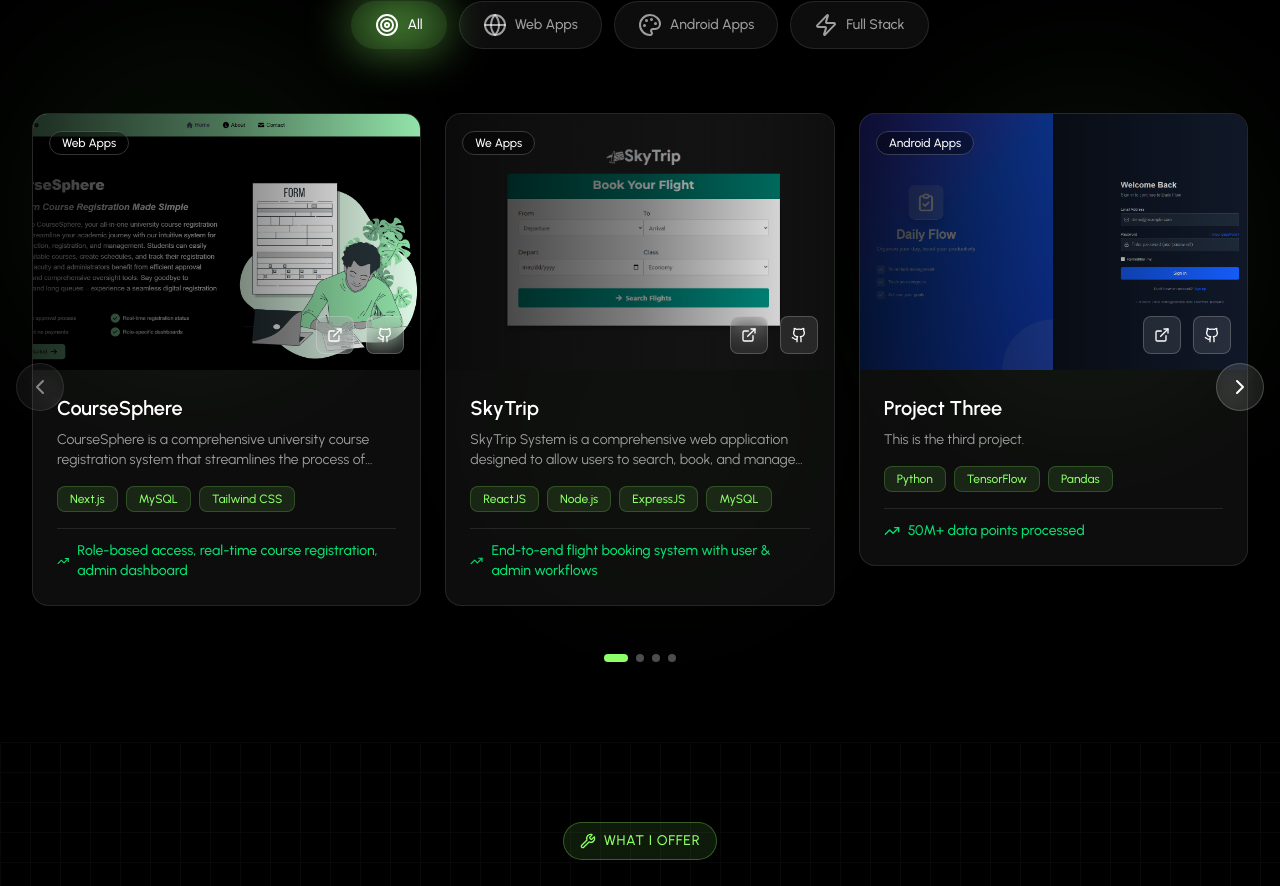
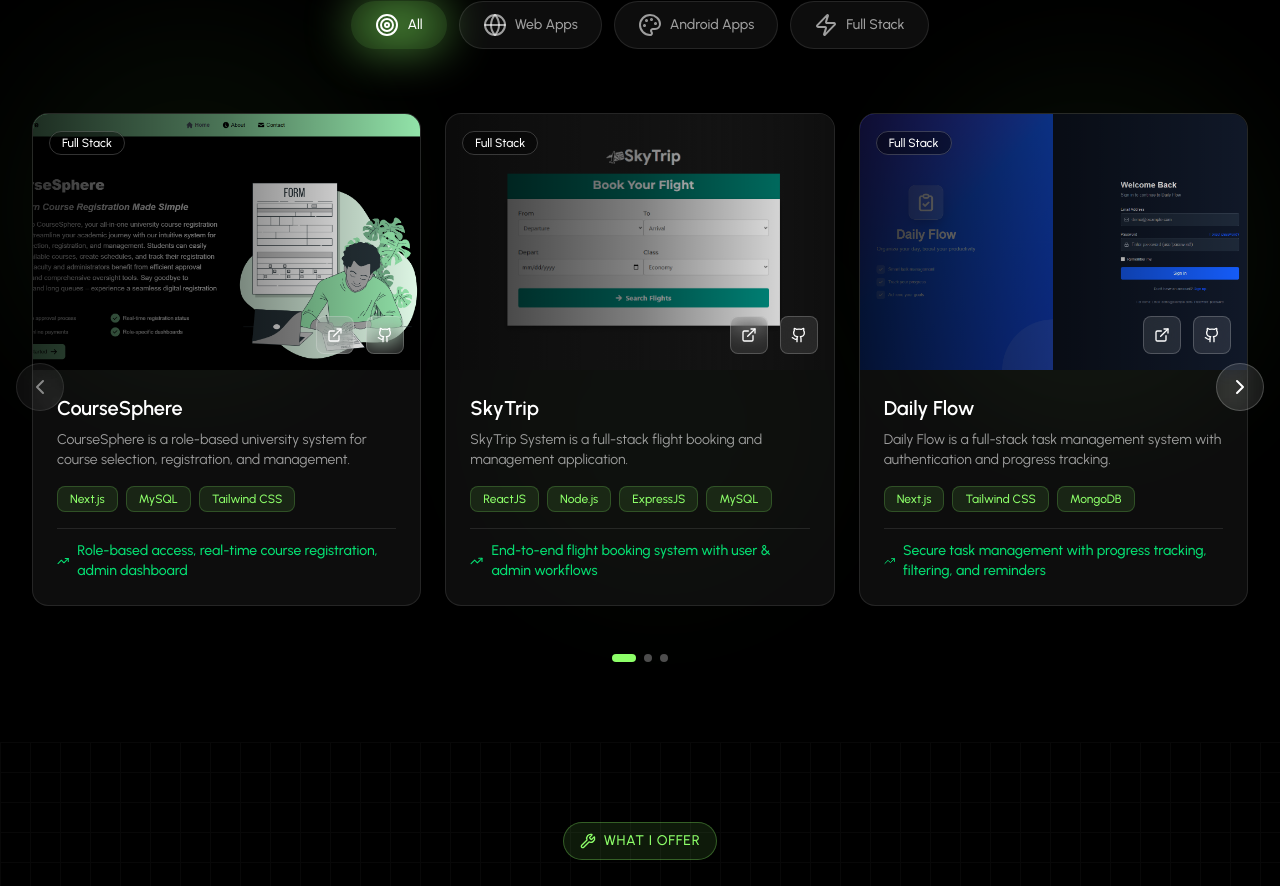
Before and after one commit to tajwone17/portfolio-tajwone, a React (Vite) app: page / in a window 1280 px wide. Shown: the part 3100-3986 px from the top of the page. Built offline with nearby package versions, Linux system fonts and the light colour scheme.

Commit message:
Refactor code structure for improved readability and maintainability

```diff
--- a/src/data/projects.js
+++ b/src/data/projects.js
@@ -3,8 +3,8 @@ export const projects = [
     id: 1,
     title: "CourseSphere",
     description:
-      "CourseSphere is a comprehensive university course registration system that streamlines the process of course selection, registration, and management for students, advisors, and administrators.",
-    category: "Web Apps",
+      "CourseSphere is a role-based university system for course selection, registration, and management.",
+    category: "Full Stack",
     technologies: ["Next.js", "MySQL", "Tailwind CSS"],
     metrics:
       "Role-based access, real-time course registration, admin dashboard",
@@ -18,8 +18,8 @@ export const projects = [
     id: 2,
     title: "SkyTrip",
     description:
-      "SkyTrip System is a comprehensive web application designed to allow users to search, book, and manage flight reservations. The system provides users with the ability to select flights, make secure payments, and receive booking confirmations. Additionally, an **Admin Panel** is included for administrators to manage flight listings, airlines, and other related functionalities.",
-    category: "We Apps",
+      "SkyTrip System is a full-stack flight booking and management application.",
+    category: "Full Stack",
     technologies: ["ReactJS", "Node.js", "ExpressJS", "MySQL"],
     metrics: "End-to-end flight booking system with user & admin workflows",
     image: "/images/projects/project-two.png",
@@ -29,47 +29,53 @@ export const projects = [
   },
   {
     id: 3,
-    title: "Project Three",
-    description: "This is the third project.",
-    category: "Android Apps",
+    title: "Daily Flow",
+    description:
+      "Daily Flow is a full-stack task management system with authentication and progress tracking.",
+    category: "Full Stack",
     image: "/images/projects/project-three.png",
-    technologies: ["Python", "TensorFlow", "Pandas"],
-    metrics: "50M+ data points processed",
-    demoUrl: "https://demo.projectthree.com",
-    githubUrl: "https://github.com/usertitle/project-three",
+    technologies: ["Next.js", "Tailwind CSS", "MongoDB"],
+    metrics:
+      "Secure task management with progress tracking, filtering, and reminders",
+    demoUrl: "https://daily-flow-ruddy.vercel.app/",
+    githubUrl: "https://github.com/tajwone17/Daily-Flow",
   },
   {
     id: 4,
-    title: "Project Four",
-    description: "This is the fourth project.",
-    category: "Android Apps",
-    technologies: ["Docker", "Kubernetes", "AWS"],
-    image: "/images/projects/project-one.png",
-    metrics: "99.9% uptime",
-    demoUrl: "https://demo.projectfour.com",
-    githubUrl: "https://github.com/usertitle/project-four",
+    title: "NewsMonkey",
+    description:
+      "News Monkey provides categorized news updates through a responsive React interface.",
+    category: "Web Apps",
+    technologies: ["React.js", "REST API", "Javascript"],
+    image: "/images/projects/project-four.png",
+    metrics: "Multi-category news fetching with pagination and loading states",
+
+    demoUrl: "https://github.com/tajwone17/News-Monkey?tab=readme-ov-file",
+    githubUrl: "https://github.com/tajwone17/News-Monkey",
   },
   {
     id: 5,
-    title: "Project Five",
-    description: "This is the fifth project.",
-    category: "Full Stack",
-    technologies: ["Node.js", "MongoDB", "Express"],
-    image: "/images/projects/project-one.png",
-    metrics: "10K+ API calls/day",
-    demoUrl: "https://demo.projectfive.com",
-    githubUrl: "https://github.com/usertitle/project-five",
+    title: "Text Utils",
+    description:
+      "TextUtils is a frontend text processing application focused on improving text readability and productivity.",
+    category: "Web Apps",
+    technologies: ["React.js", "Javascript", "Bootstrap"],
+    image: "/images/projects/project-five.png",
+    metrics: "Word, character, and sentence analysis with text cleanup tools",
+
+    demoUrl: "https://text-utils-nu-mocha.vercel.app",
+    githubUrl: "https://github.com/tajwone17/text-utils",
   },
-  {
-    id: 6,
-    title: "Project Six",
-    description: "This is the sixth project.",
-    category: "Full Stack",
-    technologies: ["Vue.js", "Django", "PostgreSQL"],
-    image: "/images/projects/project-one.png",
-    metrics: "200+ concurrent users",
-    demoUrl: "https://demo.projectsix.com",
-    githubUrl: "https://github.com/usertitle/project-six",
-  },
+  // {
+  //   id: 6,
+  //   title: "Project Six",
+  //   description: "This is the sixth project.",
+  //   category: "Full Stack",
+  //   technologies: ["Vue.js", "Django", "PostgreSQL"],
+  //   image: "/images/projects/project-one.png",
+  //   metrics: "200+ concurrent users",
+  //   demoUrl: "https://demo.projectsix.com",
+  //   githubUrl: "https://github.com/usertitle/project-six",
+  // },
 ];
 export const categories = ["All", "Web Apps", "Android Apps", "Full Stack"];
```
Also changed, not shown: public/images/projects/project-five.png (added), public/images/projects/project-four.png (added).
